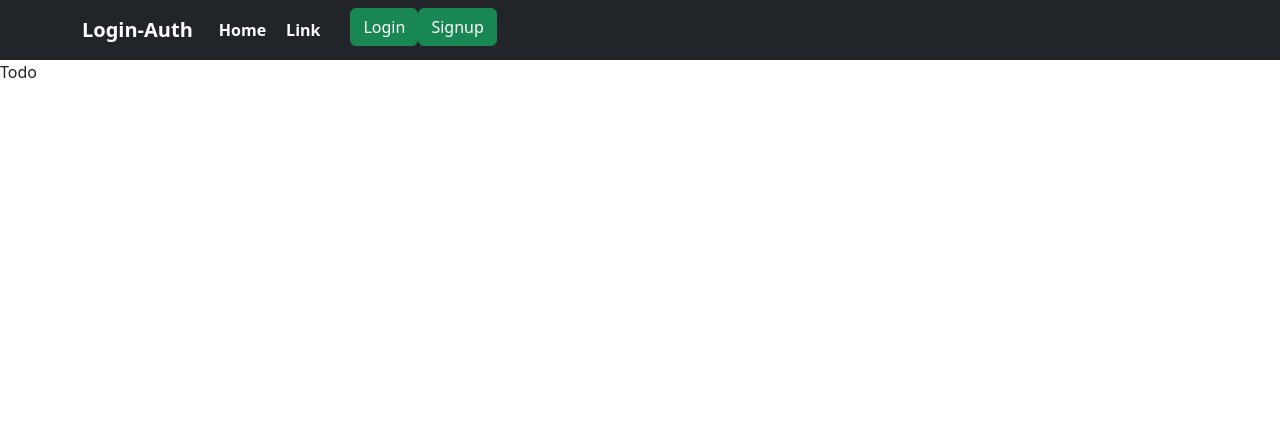
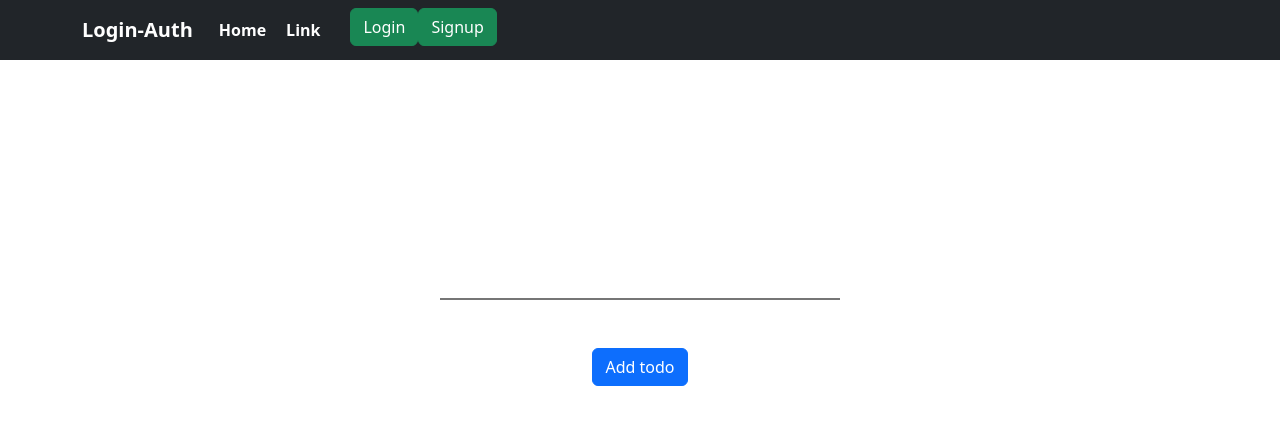
Before and after one commit to dev7417/firebase-authentication, a React (Create React App) app: page /todo in a window 1280 px wide. Shown: the top 424 px of the page. Built offline with nearby package versions, Linux system fonts and the light colour scheme; no server answers.

Commit message:
adding some functionality to logout

```diff
--- a/public/index.html
+++ b/public/index.html
@@ -19,6 +19,8 @@
       user's mobile device or desktop. See https://developers.google.com/web/fundamentals/web-app-manifest/
     -->
   <link rel="manifest" href="%PUBLIC_URL%/manifest.json" />
+  <link href="https://cdn.jsdelivr.net/npm/bootstrap@5.0.2/dist/css/bootstrap.min.css" rel="stylesheet"
+    integrity="sha384-EVSTQN3/azprG1Anm3QDgpJLIm9Nao0Yz1ztcQTwFspd3yD65VohhpuuCOmLASjC" crossorigin="anonymous">
   <!--
       Notice the use of %PUBLIC_URL% in the tags above.
       It will be replaced with the URL of the `public` folder during the build.
@@ -44,6 +46,9 @@
       To begin the development, run `npm start` or `yarn start`.
       To create a production bundle, use `npm run build` or `yarn build`.
     -->
+  <script src="https://cdn.jsdelivr.net/npm/bootstrap@5.0.2/dist/js/bootstrap.bundle.min.js"
+    integrity="sha384-MrcW6ZMFYlzcLA8Nl+NtUVF0sA7MsXsP1UyJoMp4YLEuNSfAP+JcXn/tWtIaxVXM"
+    crossorigin="anonymous"></script>
 </body>
 
 </html>
--- a/src/Components/Header.js
+++ b/src/Components/Header.js
@@ -4,43 +4,55 @@ import Nav from 'react-bootstrap/Nav';
 import Navbar from 'react-bootstrap/Navbar';
 import { NavLink, Outlet, useNavigate } from 'react-router-dom';
 import { useSelector } from 'react-redux';
+import { useDispatch } from 'react-redux';
+import { removeUserId } from '../Redux/Action/Action';
 import '../App.css'
 import { auth } from '../Firebase';
 
 
 export default function Header() {
   const [user, setUser] = useState(null)
-  useEffect(()=>{
-    auth.onAuthStateChanged(user=>{
-      if(user) setUser(user)
+  const [data, showData] = useState([])
+  const dispatch = useDispatch();
+  useEffect(() => {
+    auth.onAuthStateChanged(user => {
+      if (user) setUser(user)
       else setUser(null)
     })
   }, [])
   const navigate = useNavigate()
-  const loginData = useSelector((state)=> state.dataReducer.data)
+  const loginData = useSelector((state) => state.dataReducer.data)
   console.log("=================================>", loginData)
-
+  const handleSignout = () => {
+    auth.signOut();
+    navigate('/login');
+    dispatch(removeUserId())
+  }
 
 
   return (
     <>
       <Navbar bg="dark" expand="lg" className='navbar'>
         <Container>
-          <Navbar.Brand><NavLink style={{ color: '#fff', fontWeight: 'bold', textDecoration:'none' }} to='/'>Login-Auth</NavLink></Navbar.Brand>
+          <Navbar.Brand><NavLink style={{ color: '#fff', fontWeight: 'bold', textDecoration: 'none' }} to='/'>Login-Auth</NavLink></Navbar.Brand>
           <Navbar.Toggle aria-controls="basic-navbar-nav" />
           <Navbar.Collapse id="basic-navbar-nav">
             <Nav className="me-auto">
               <NavLink to="#home" style={{ color: '#fff', textDecoration: 'none', fontWeight: 'bold' }} className='link'>Home</NavLink>
               <NavLink to="/login" style={{ color: '#fff', textDecoration: 'none', fontWeight: 'bold' }} className='link'>Link</NavLink>
+
+
               <NavLink to="" style={{ color: '#fff', textDecoration: 'none', fontWeight: 'bold' }} className='link'>{loginData.email}</NavLink>
+
+
               <div className='d-flex mx-auto'>
                 {
-                user?
-              <NavLink to="" className='mx-auto'><button  className="btn btn-danger" onClick={()=>{auth.signOut();navigate('/')}}>Logout</button></NavLink>
+                  user ?
+                    <NavLink to="" className='mx-auto'><button className="btn btn-danger" onClick={handleSignout}>Logout</button></NavLink>
                     :
                     <>
-                <NavLink to="" className='mx-auto'><button  className="btn btn-success">Login</button></NavLink>
-              <NavLink to="" className='mx-auto'><button  className="btn btn-success">Signup</button></NavLink>
+                      <NavLink to="" className='mx-auto'><button className="btn btn-success">Login</button></NavLink>
+                      <NavLink to="" className='mx-auto'><button className="btn btn-success">Signup</button></NavLink>
                     </>
                 }
               </div>
--- a/src/Components/Todo.js
+++ b/src/Components/Todo.js
@@ -1,7 +1,12 @@
 import React from 'react'
-
+import './todo.css'
 export default function Todo() {
   return (
-    <div>Todo</div>
+    <div className='main-container'>
+      <div className='input'>
+        <input type='text' placeholder="Add todos"/>
+      </div>
+      <button className='btn btn-primary my-5 mx-auto d-flex'>Add todo</button>
+    </div>
   )
 }
--- /dev/null
+++ b/src/Components/todo.css
@@ -0,0 +1,47 @@
+*{
+    margin: 0;
+    padding: 0;
+    box-sizing: border-box;
+}
+.input{
+    width: 100%;
+    height: 100%;
+    /* display: flex; */
+    display: grid;
+    place-items: center;
+    margin-top: 200px;
+    justify-content: center;
+    align-items: center;
+}
+/*
+.input{
+    background-color:#3f3160;
+    min-height: 500px;
+    width: 420px;
+    margin: 40px auto;
+    border-radius: 5px;
+    box-shadow: 2px 2px 2px;
+}
+input{
+    border: 0;
+    width: 220px;
+    height: 50px;
+    padding: 0 20px;
+    margin: 20px;
+    font-size: 18px;
+    border-radius: 10px;
+} */
+.input input::placeholder{
+    color: rgba(255, 255, 255, 0.5);
+    border: none;
+}
+.input input:focus{
+    outline: none;
+}
+.input input{
+    border-top: none;
+    border-left: none;
+    border-right: none;
+    width: 400px;
+    font-size: 25px;
+}
--- a/src/Redux/Action/Action.js
+++ b/src/Redux/Action/Action.js
@@ -5,3 +5,10 @@ export const sendData = (item) =>{
         payload: item,
     }
 }
+
+export const removeUserId = (item) =>{
+    return{
+        type:"REMOVE_DATA",
+        payload: item
+    }
+}
--- a/src/Redux/Reducer/Reducer.js
+++ b/src/Redux/Reducer/Reducer.js
@@ -1,5 +1,5 @@
 const initialState = {
-    data:[]
+    data:[ ]
 }
 
 export const dataReducer = (state= initialState, action )=>{
@@ -8,6 +8,10 @@ export const dataReducer = (state= initialState, action )=>{
             return {
                 data: action.payload
             }
+            case "REMOVE_DATA":
+                return{
+                    data:[]
+                }
             default: return state;
     }
 
```
Lines whose indentation alone changed are shown as unchanged.
